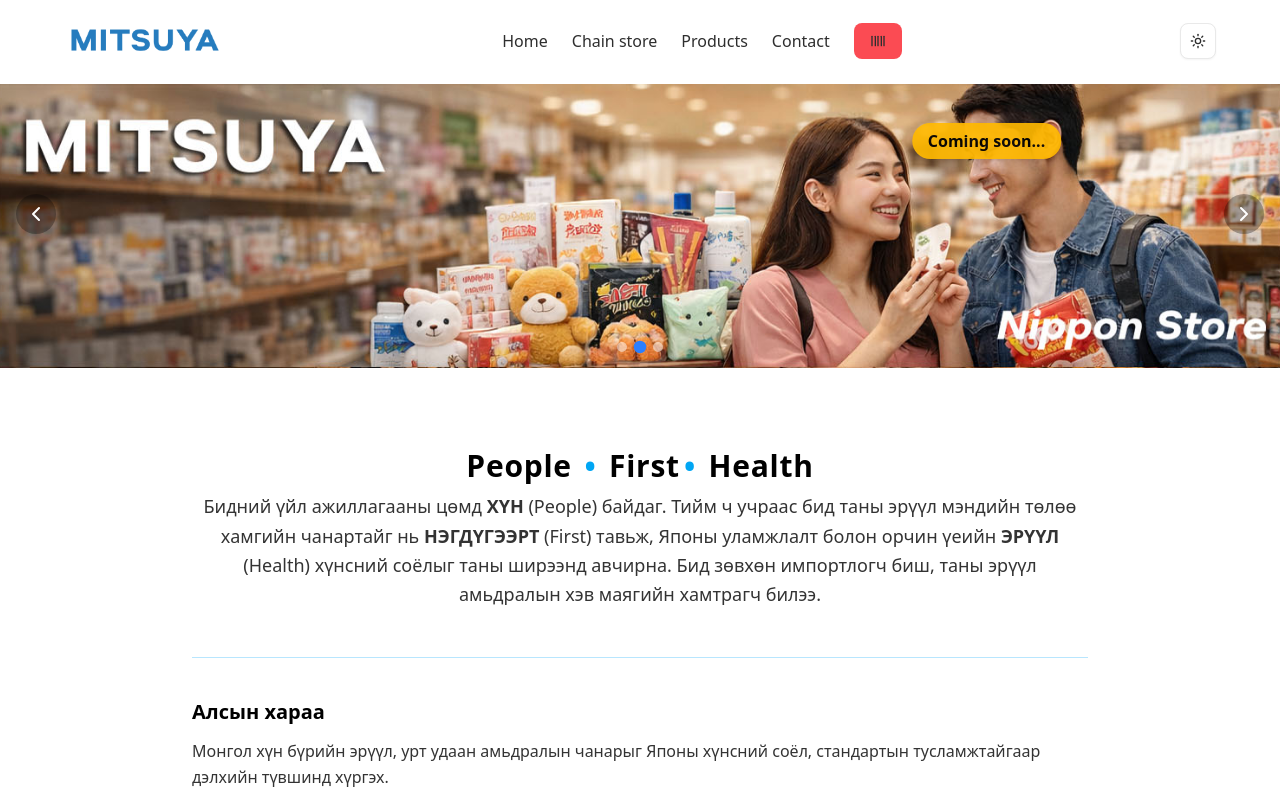
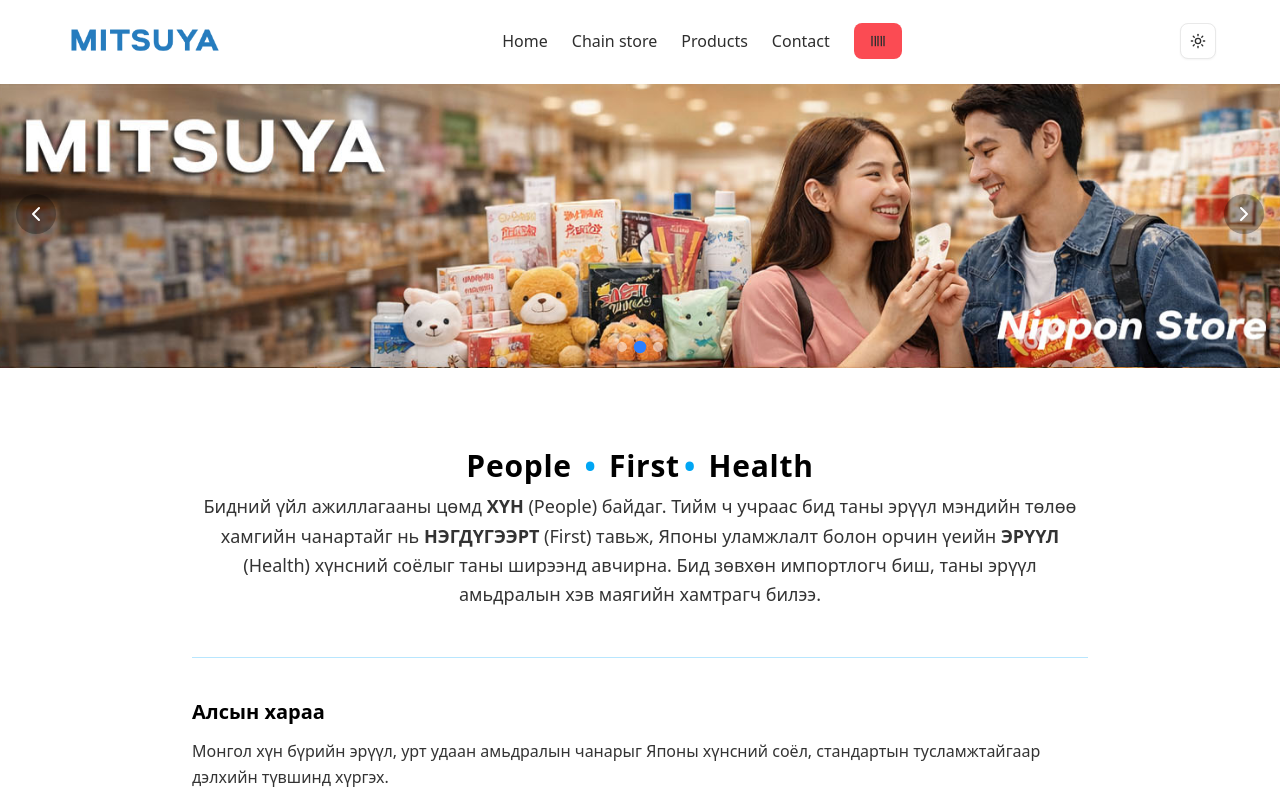
Before and after one commit to Gerlee1101/mitsuya, a Next.js app: page / in a window 1280 px wide. Shown: the top 800 px of the page. Built offline with nearby package versions, Linux system fonts and the light colour scheme.

Commit message:
home page edit

```diff
--- a/src/app/page.tsx
+++ b/src/app/page.tsx
@@ -8,7 +8,7 @@
     <div className="mt-15 mb-15 relative">
       <CoverCarousel />
       <HomePage />
-      <ComingSoonBadge />
+
     </div>
   );
 }
```
